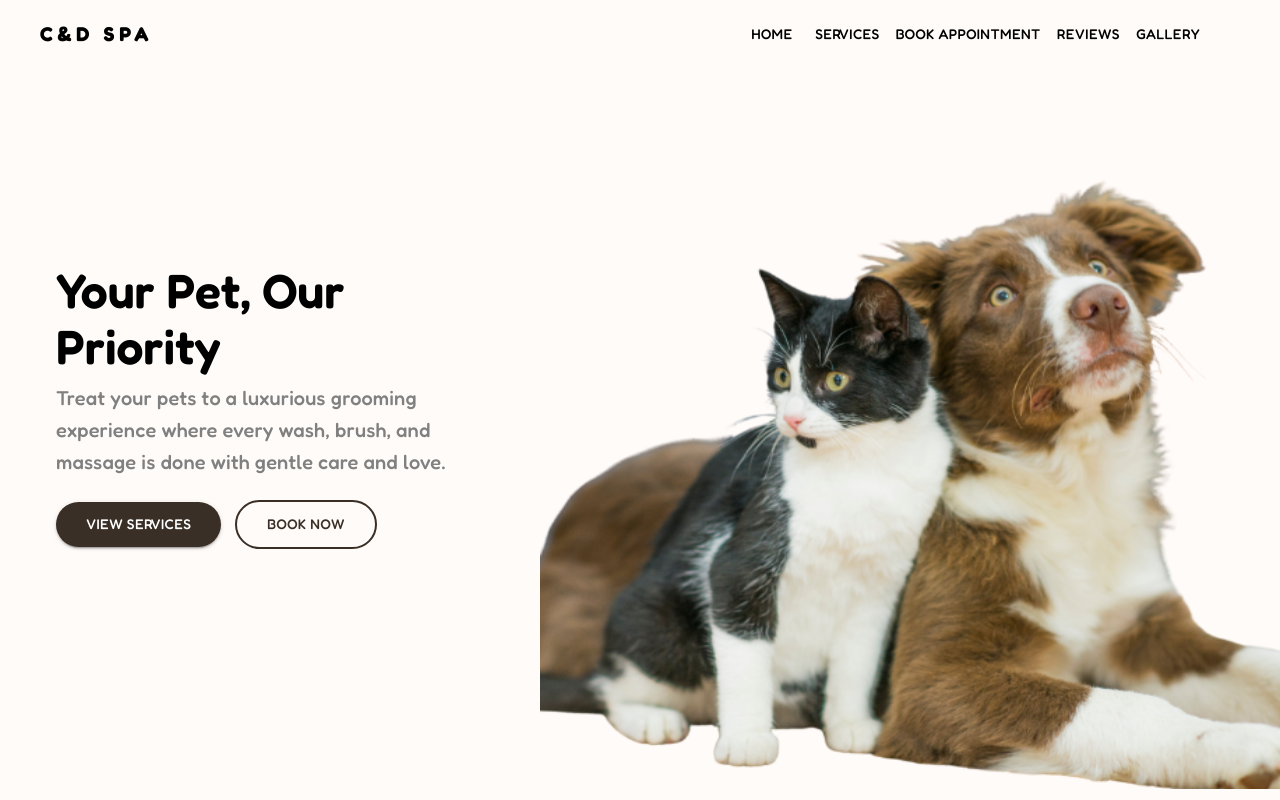
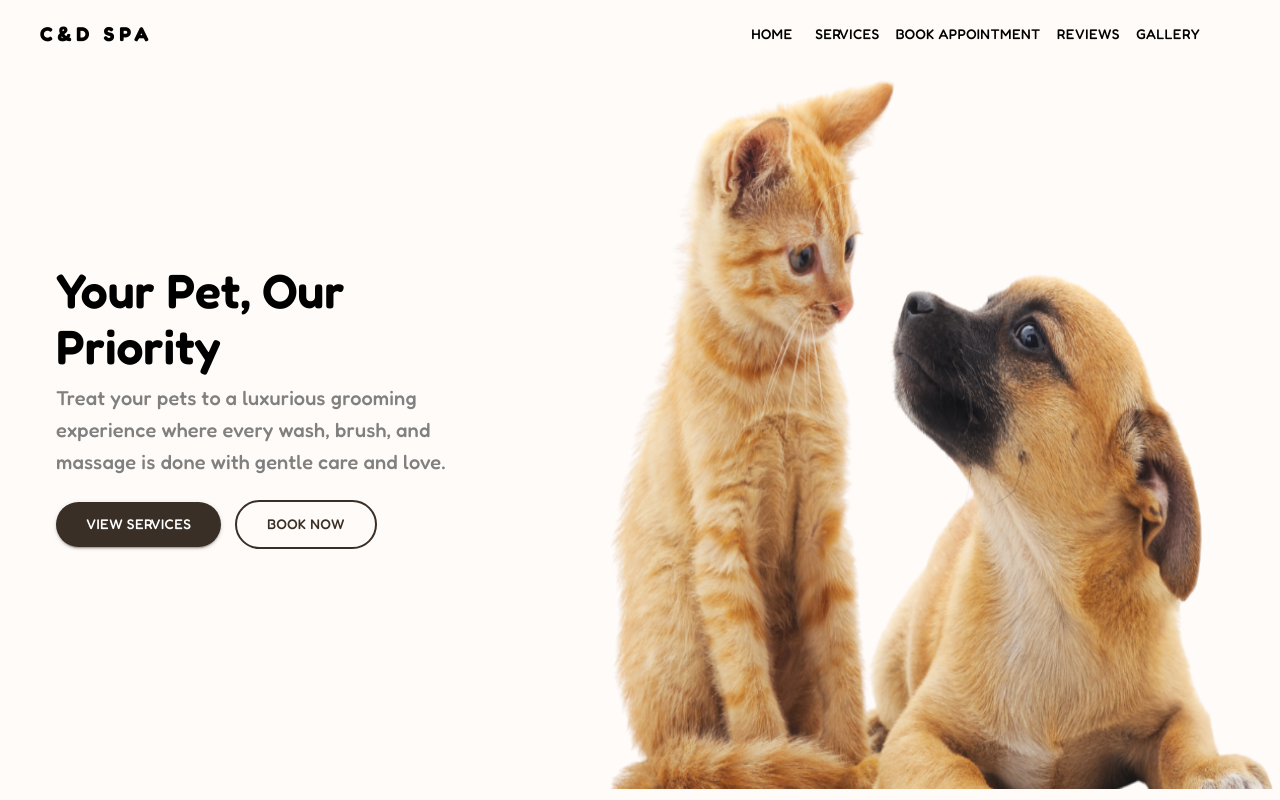
Before and after one commit to mndrwsyh/react-spa-project, a React (Vite) app: page / in a window 1280 px wide. Built offline with nearby package versions, Linux system fonts and the light colour scheme; some icons are missing.

Commit message:
homepicture

```diff
--- a/src/pages/HomePage.jsx
+++ b/src/pages/HomePage.jsx
@@ -60,7 +60,7 @@ export default function HomePage() {
         </Grid>
         <Grid size={{ sm: 12, md: 7, lg: 7 }}>
           <img
-            src="/images/signup_picture.png"
+            src="/images/home_picture.png"
             alt="pet_picture"
             style={{
               width: "100%",
```
